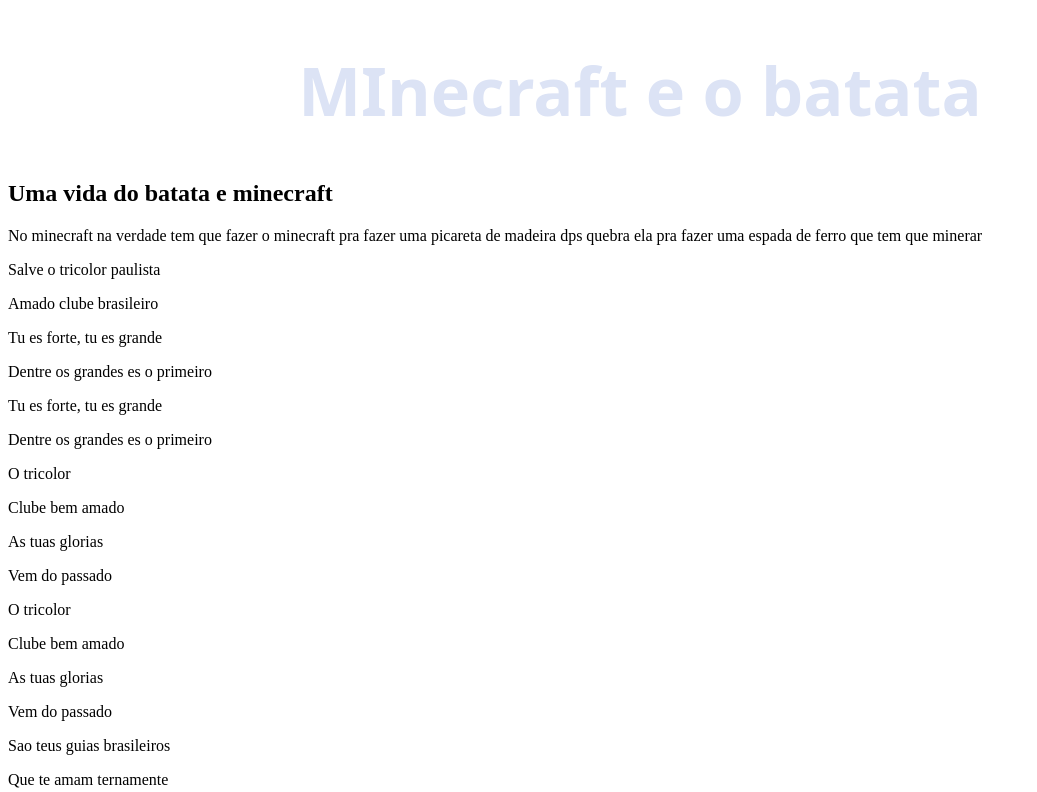
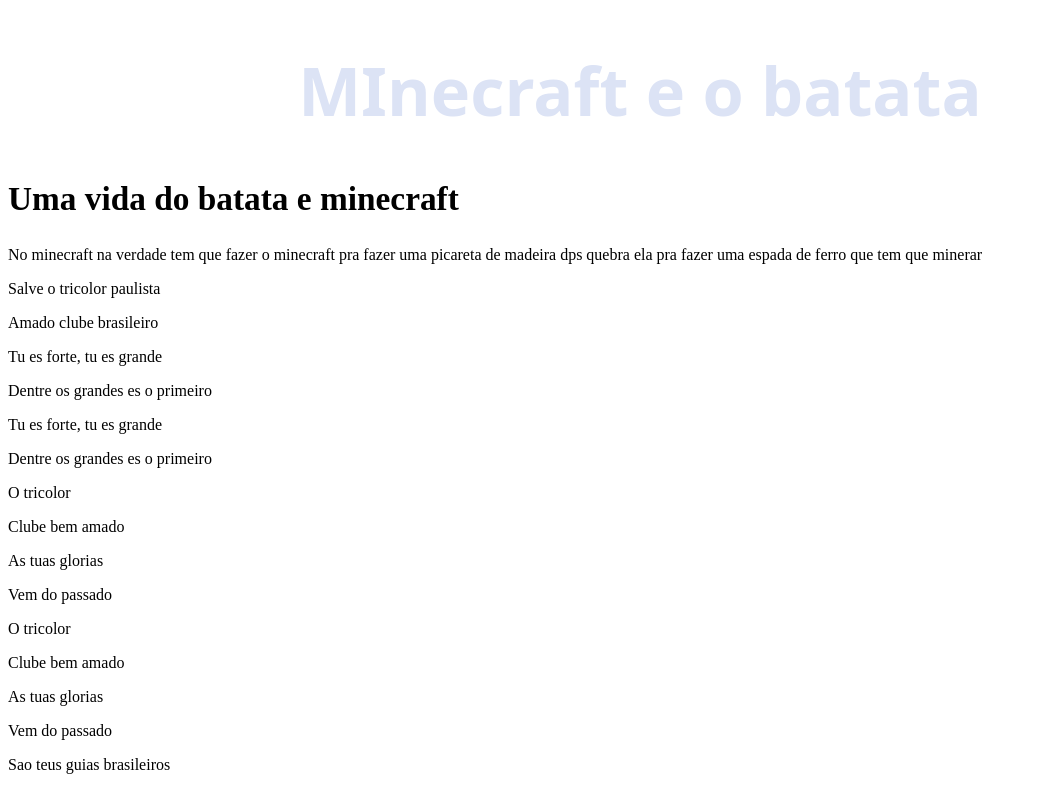
Before and after one commit to LuizSBatata/meu.blog, a plain HTML site: page index.html in a window 1280 px wide. Shown: the top 792 px of the page, without its empty margins (0-1037 px from the left). Drawn offline with Linux system fonts and the light colour scheme.

Commit message:
123456789

```diff
--- a/index.html
+++ b/index.html
@@ -13,6 +13,10 @@
         font-family: system-ui, -apple-system, BlinkMacSystemFont, 'Segoe UI', Roboto, Oxygen, Ubuntu, Cantarell, 'Open Sans', 'Helvetica Neue', sans-serif;
     }
 
+    h2{
+        font-size: 25pt ;
+        color: rgb(red, green, blue);
+    }
     </style>
 </head>
 <body>
```
